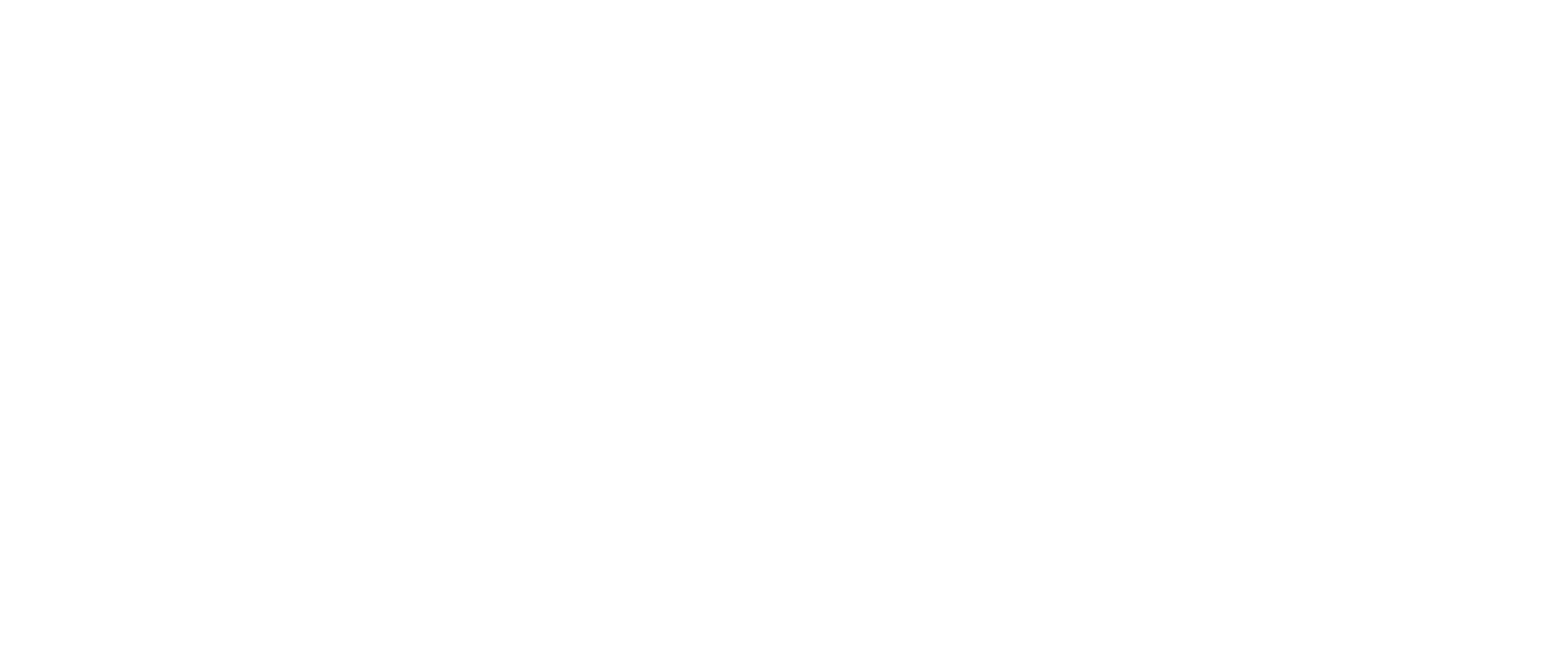
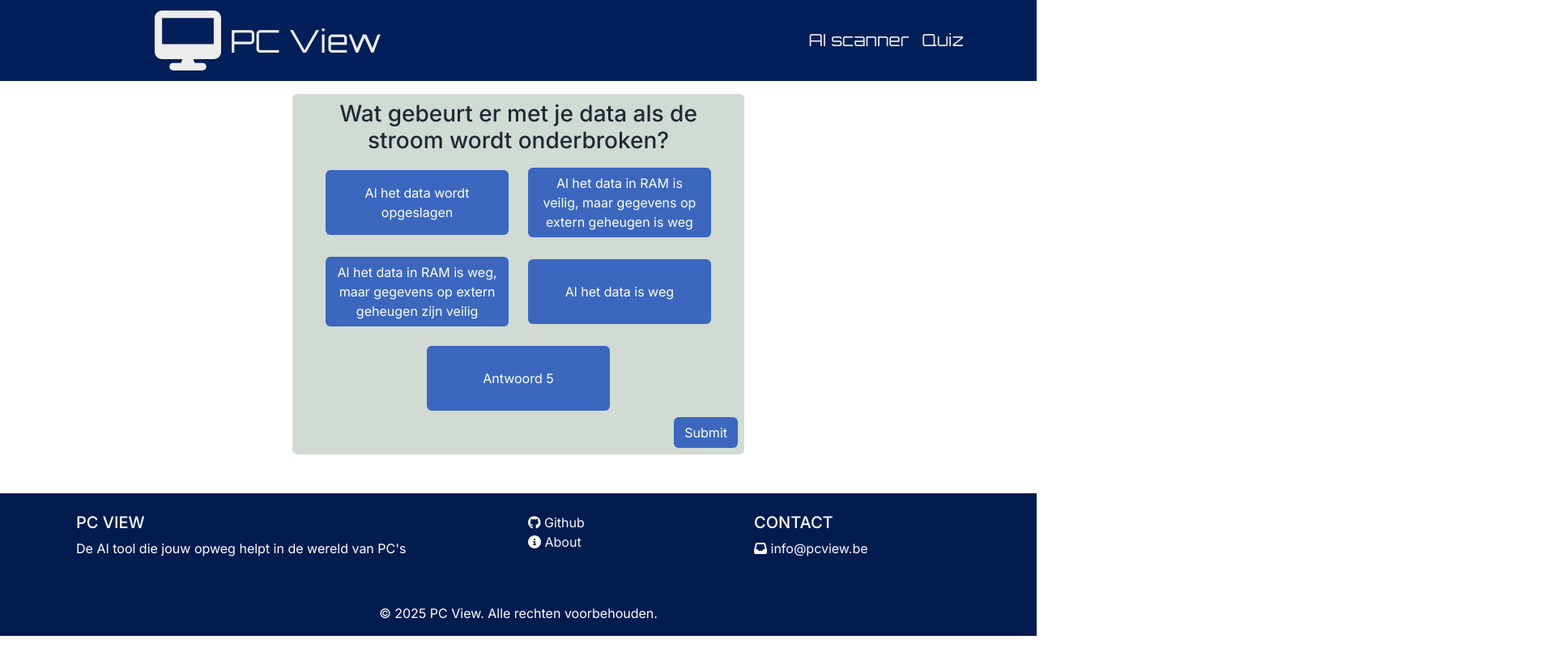
Before and after one commit to tvgenechten/pc-view-site, a plain HTML site: page pages/quiz.html in a window 1280 px wide. Shown: the top 800 px of the page at 81% size, 1920 px wide, since content can reach past the window. Drawn offline with nearby package versions, Linux system fonts and the light colour scheme; a web font is replaced by a local one.

Commit message:
Quiz html en css

```diff
--- a/common/css/main.css
+++ b/common/css/main.css
@@ -9,3 +9,4 @@
 @import "camera.css";
 @import "buttons.css";
 @import "footer.css";
+@import "quiz.css";
--- /dev/null
+++ b/common/css/quiz.css
@@ -0,0 +1,32 @@
+.bvg-vragen {
+    background-color: var(--tertiary-100);
+}
+
+.bvg-btn {
+    background-color: var(--secondary);
+    color: white !important;
+}
+
+.bvg-btn:hover {
+    background-color: var(--secondary-300) !important;
+    color: white !important;
+}
+
+.bvg-btn:checked + .btn {
+    background-color: var(--accent) !important;
+    border-color: var(--accent);
+    color: black !important;
+}
+
+.antwoord-label {
+    display: flex;
+    align-items: center;
+    justify-content: center;
+    min-height: 80px; /* Pas dit aan naar wens */
+    text-align: center;
+    white-space: normal; /* Sta meerregelige tekst toe */
+}
+
+.bvg-titel {
+    color: var(--text-primary);
+}
--- a/pages/quiz.html
+++ b/pages/quiz.html
@@ -1,10 +1,115 @@
 <!DOCTYPE html>
-<html lang="en">
+<html lang="nl">
 <head>
     <meta charset="UTF-8">
-    <title>Title</title>
+    <title>PC View</title>
+    <meta name="viewport" content="width=device-width, initial-scale=1.0">
+    <meta name="author" content="PC Vieuw">
+    <meta name="description" content="De AI tool die jouw opweg helpt in de wereld van PC's">
+    <link rel="shortcut icon" href="/common/images/favicon.svg" type="image/x-icon">
+    <link rel="stylesheet" href="/common/css/bootstrap.min.css">
+    <link rel="stylesheet" href="/common/css/main.css">
 </head>
 <body>
+<header>
+    <nav class="navbar navbar-expand-md tvg-navbar">
+        <div class="container">
+            <div class="d-flex">
+                <a class="navbar-brand tvg-navbar-brand-link d-flex align-items-center justify-content-center" href="#"><img
+                        class="col-2" src="/common/images/logo-nt-white.svg"
+                        alt="Logo PC Vieuw"><span
+                        class="tvg-navbar-brand-text">&nbsp;PC&nbsp;View</span></a>
+                <button class="navbar-toggler tvg-navbar-toggler" type="button" data-bs-toggle="collapse"
+                        data-bs-target="#navbarSupportedContent" aria-controls="navbarSupportedContent"
+                        aria-expanded="false" aria-label="Toggle navigation">
+                    <span class="navbar-toggler-icon"></span>
+                </button>
+            </div>
+            <div class="collapse navbar-collapse" id="navbarSupportedContent">
+                <ul class="navbar-nav tvg-navbar-nav ms-auto mb-2 mb-lg-0">
+                    <li class="nav-item">
+                        <a class="nav-link tvg-navbar-link" href="/index.html">AI&nbsp;scanner</a>
+                    </li>
+                    <li class="nav-item">
+                        <a class="nav-link tvg-navbar-link" href="/pages/quiz.html">Quiz</a>
+                    </li>
+                </ul>
+            </div>
+        </div>
+    </nav>
+</header>
 
+<main class="container d-flex align-items-center justify-content-center">
+    <div class="bvg-vragen rounded col-xl-6 col-lg-8 col-lg-10 col-sm-12 mt-3 p-2 text-center">
+        <H3 class="bvg-titel">Wat gebeurt er met je data als de stroom wordt onderbroken?</H3>
+
+        <div class="d-flex gap-2 flex-wrap align-items-center justify-content-center">
+            <div class="col-5 m-2">
+                <input type="checkbox" class="bvg-btn btn-check col-12" id="antwoord1" autocomplete="off">
+                <label class="btn bvg-btn col-12 antwoord-label" for="antwoord1">Al het data wordt opgeslagen</label>
+            </div>
+
+            <div class="col-5 m-2">
+                <input type="checkbox" class="bvg-btn btn-check col-12" id="antwoord2" autocomplete="off">
+                <label class="btn bvg-btn col-12 antwoord-label" for="antwoord2">Al het data in RAM is veilig, maar gegevens op extern geheugen is weg</label>
+            </div>
+
+            <div class="col-5 m-2">
+                <input type="checkbox" class="btn-check bvg-btn col-12" id="antwoord3" autocomplete="off">
+                <label class="btn bvg-btn col-12 antwoord-label" for="antwoord3">Al het data in RAM is weg, maar gegevens op extern geheugen zijn veilig</label>
+            </div>
+
+            <div class="col-5 m-2">
+                <input type="checkbox" class="btn-check bvg-btn col-12" id="antwoord4" autocomplete="off">
+                <label class="btn bvg-btn col-12 antwoord-label" for="antwoord4">Al het data is weg</label>
+            </div>
+
+            <div class="col-5 m-2">
+                <input type="checkbox" class="btn-check bvg-btn col-12" id="antwoord5" autocomplete="off">
+                <label class="btn bvg-btn col-12 antwoord-label" for="antwoord5">Antwoord 5</label>
+            </div>
+        </div>
+        <div class="d-flex justify-content-end">
+            <input class="btn bvg-btn" type="submit" value="Submit">
+        </div>
+    </div>
+</main>
+
+<footer class="text-center text-lg-start mt-5" >
+    <div class="container p-4">
+        <div class="row">
+            <div class="col-lg-6 col-md-12 mb-4 mb-md-0">
+                <h5 class="text-uppercase">PC View</h5>
+                <p>
+                    De AI tool die jouw opweg helpt in de wereld van PC's
+                </p>
+            </div>
+            <div class="col-lg-3 col-md-6 mb-4 mb-md-0 d-flex flex-column">
+                <ul class="list-unstyled">
+                    <li class=""><a class="link-light" href="https://github.com/nickhsm/PCview"><i class="fa-brands fa-github"></i> Github</a></li>
+                    <li class=""><a class="link-light" href="/pages/about.html"><i class="fa-solid fa-circle-info"></i> About</a></li>
+                </ul>
+
+
+            </div>
+
+            <!-- Contact -->
+            <div class="col-lg-3 col-md-6 mb-4 mb-md-0">
+                <h5 class="text-uppercase">Contact</h5>
+                <ul class="list-unstyled">
+                    <li><a class="link-light" href="mailto:info@pcview.be"><i class="fa-solid fa-inbox"></i> info@pcview.be</a></li>
+                </ul>
+            </div>
+        </div>
+    </div>
+
+    <!-- Copyright -->
+    <div class="text-center p-3">
+        © 2025 PC View. Alle rechten voorbehouden.
+    </div>
+</footer>
+
+
+<script src="/common/js/bootstrap.min.js"></script>
 </body>
 </html>
```
